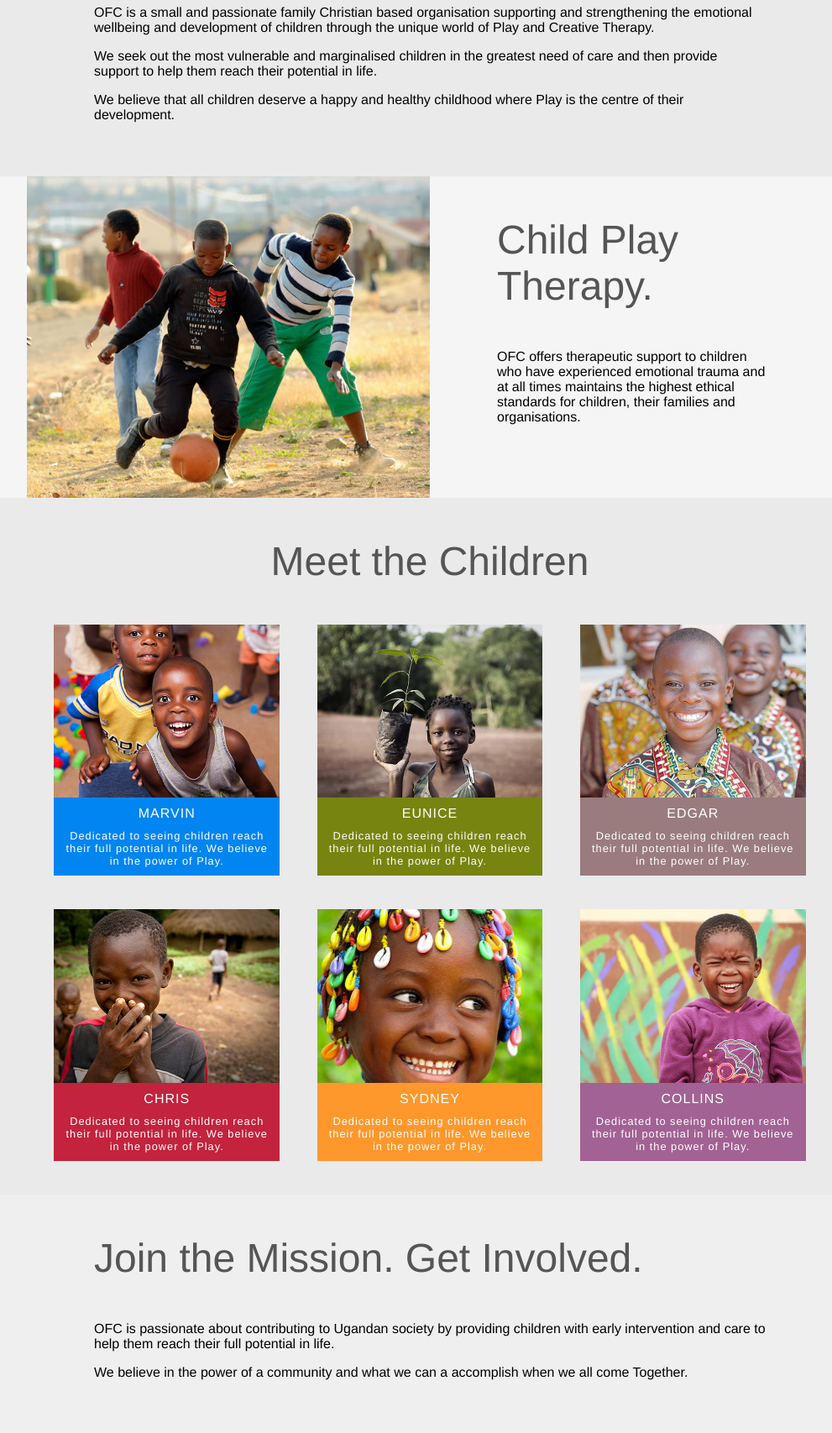
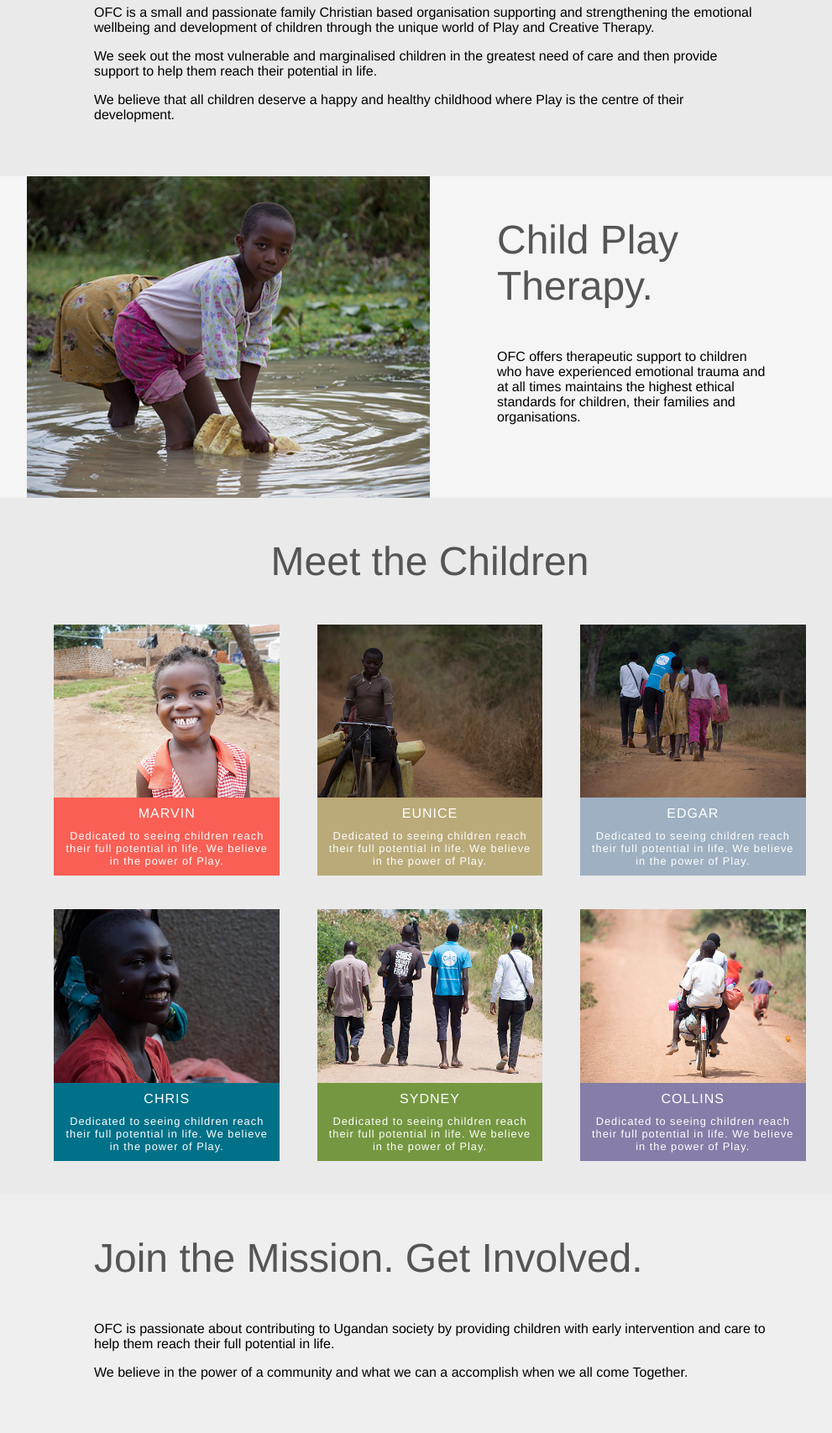
Before and after one commit to Plus256/OFC, a PHP site: page / in a window 1280 px wide. Shown: the part 1160-2867 px from the top of the page at 84% size, without its empty margins (128-1119 px from the left). Run offline with PHP 8.4, Linux system fonts and the light colour scheme; some libraries are stand-ins or nearby versions.

Commit message:
picture changes

```diff
--- a/css/glb.css
+++ b/css/glb.css
@@ -58,11 +58,11 @@ svg#logo{
 }
 
 svg#logo #letter{
-	fill:#FFF;
+	fill:#555;
 }
 
 svg#logo #heart{
-	fill:#FFF;
+	fill:#555;
 }
 
 svg#logo:hover #heart{
@@ -91,13 +91,13 @@ svg#logo:hover #letter{
 }
 
 #menu ul li a{
-	color:#FFF;
+	color:#555;
 	text-decoration:none;
 	padding-bottom:10px;
 }
 
 #menu ul li a:hover{
-	border-bottom:3px solid #FFF;
+	border-bottom:3px solid #555;
 }
 
 svg#mobile_menu_icon{
@@ -1248,27 +1248,27 @@ a.project_item{
 }
 
 a#environmentalist{
-	background:#778410;
+	background:#baaa79;
 }
 
 a#shy_boy{
-	background:#C3233D;
+	background:#007189;
 }
 
 a#smart_boy{
-	background:#9A7C7E;
+	background:#9fb0c2;
 }
 
 a#bright_boys{
-	background:#0085F1;
+	background:#f95f55;
 }
 
 a#cute_girl{
-	background:#FE982C;
+	background:#759741;
 }
 
 a#laugh_star{
-	background:#A26294;
+	background:#867da8;
 }
 
 a.project_item h4{
--- a/inc/play.php
+++ b/inc/play.php
@@ -1,7 +1,7 @@
 <section id="play">
     <div class="wrapper">
       <div id="play_thumb">
-        <img src="img/section_img.jpg" />
+        <img src="img/section_child_play.jpg" />
       </div>
       <div id="play_text">
         <div class="section_text_header">
--- a/inc/pro.php
+++ b/inc/pro.php
@@ -7,7 +7,7 @@
 
         <a href="#" class="project_item" id="bright_boys">
           <section class="project_item_header">
-            <img src="img/bright_boys.jpg" />
+            <img src="img/smiley.jpg" />
           </section>
           <h4>MARVIN</h4>
           <p>Dedicated to seeing children reach their full potential in life. We believe in the power of Play.</p>
@@ -15,7 +15,7 @@
 
         <a href="#" class="project_item" id="environmentalist">
           <section class="project_item_header">
-            <img src="img/environmentalist.jpg" />
+            <img src="img/fetching_waters.jpg" />
           </section>
           <h4>EUNICE</h4>
           <p>Dedicated to seeing children reach their full potential in life. We believe in the power of Play.</p>
@@ -23,7 +23,7 @@
 
         <a href="#" class="project_item" id="smart_boy">
           <section class="project_item_header">
-            <img src="img/smart_boy.jpg" />
+            <img src="img/great_trek.jpg" />
           </section>
           <h4>EDGAR</h4>
           <p>Dedicated to seeing children reach their full potential in life. We believe in the power of Play.</p>
@@ -31,7 +31,7 @@
 
         <a href="#" class="project_item" id="shy_boy">
           <section class="project_item_header">
-            <img src="img/shy_boy.jpg" />
+            <img src="img/joyful.jpg" />
           </section>
           <h4>CHRIS</h4>
           <p>Dedicated to seeing children reach their full potential in life. We believe in the power of Play.</p>
@@ -39,7 +39,7 @@
 
         <a href="#" class="project_item" id="cute_girl">
           <section class="project_item_header">
-            <img src="img/cute_girl.jpg" />
+            <img src="img/fantastic_four.jpg" />
           </section>
           <h4>SYDNEY</h4>
           <p>Dedicated to seeing children reach their full potential in life. We believe in the power of Play.</p>
@@ -47,7 +47,7 @@
 
         <a href="#" class="project_item" id="laugh_star">
           <section class="project_item_header">
-            <img src="img/laugh_star.jpg" />
+            <img src="img/transportation.jpg" />
           </section>
           <h4>COLLINS</h4>
           <p>Dedicated to seeing children reach their full potential in life. We believe in the power of Play.</p>
--- a/js/fun.js
+++ b/js/fun.js
@@ -32,17 +32,6 @@ function initAll(){
 				document.getElementById("heart").style.fill="#555";
 				document.getElementById("letter").style.fill="#555";
 			}, false);
-			var links=document.getElementById("banner").getElementsByTagName("a");
-			for(var i=0; i<links.length; i++){
-				links[i].style.color="#555";
-				links[i].addEventListener("mouseover", function(){
-					this.style.borderBottom="3px solid #555";
-				});
-				links[i].addEventListener("mouseout", function(){
-					this.style.borderBottom="none";
-				});
-			}
-			//alert("Add Background");
 		}
 		//mobile
 		else if(y>=50 && vw<=640){
@@ -97,29 +86,29 @@ function initAll(){
 			//alert("Remove Background");
 			document.getElementById("banner").style.boxShadow="none";
 			document.getElementById("banner").style.background="none";
-			document.getElementById("heart").style.fill="#FFF";
-			document.getElementById("letter").style.fill="#FFF";
-			document.getElementById("mobile_menu_icon").style.fill="#FFF";
+			document.getElementById("heart").style.fill="#555";
+			document.getElementById("letter").style.fill="#555";
+			document.getElementById("mobile_menu_icon").style.fill="#555";
 			document.getElementById("logo").addEventListener("mouseover", function(){
 				document.getElementById("heart").style.fill="#F00";
 				document.getElementById("letter").style.fill="#FBAE17";
 			}, false);
 			document.getElementById("logo").addEventListener("mouseout", function(){
-				document.getElementById("heart").style.fill="#FFF";
-				document.getElementById("letter").style.fill="#FFF";
+				document.getElementById("heart").style.fill="#555";
+				document.getElementById("letter").style.fill="#555";
 			}, false);
 			document.getElementById("mobile_menu_icon").addEventListener("mouseover", function(){
 				this.style.fill="#FBAE17";
 			}, false);
 			document.getElementById("mobile_menu_icon").addEventListener("mouseout", function(){
-				this.style.fill="#FFF";
+				this.style.fill="#555";
 			}, false);
 			if(vw>640){
 				var links=document.getElementById("banner").getElementsByTagName("a");
 				for(var i=0; i<links.length; i++){
-					links[i].style.color="#FFF";
+					links[i].style.color="#555";
 					links[i].addEventListener("mouseover", function(){
-						this.style.borderBottom="3px solid #FFF";
+						this.style.borderBottom="3px solid #555";
 					});
 					links[i].addEventListener("mouseout", function(){
 						this.style.borderBottom="none";
```
Also changed, not shown: gra/ic_menu.svg, img/bright_boys.jpg (deleted), img/cute_girl.jpg (deleted), img/environmentalist.jpg (deleted), img/fantastic_four.jpg (added), img/fetching_waters.jpg (added), img/great_trek.jpg (added), img/joyful.jpg (added), img/laugh_star.jpg (deleted), img/section_child_play.jpg (added), img/section_img.jpg (deleted), img/shy_boy.jpg (deleted), img/smart_boy.jpg (deleted), img/smiley.jpg (added), 1 more files, 1 other file.
